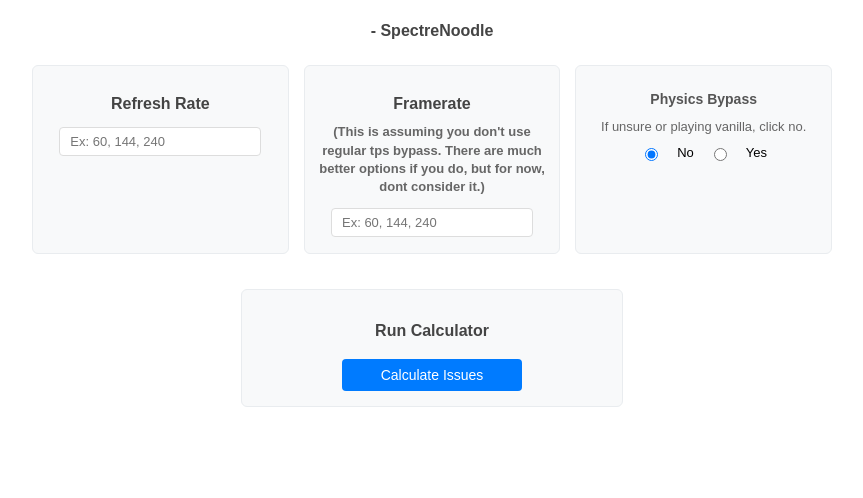
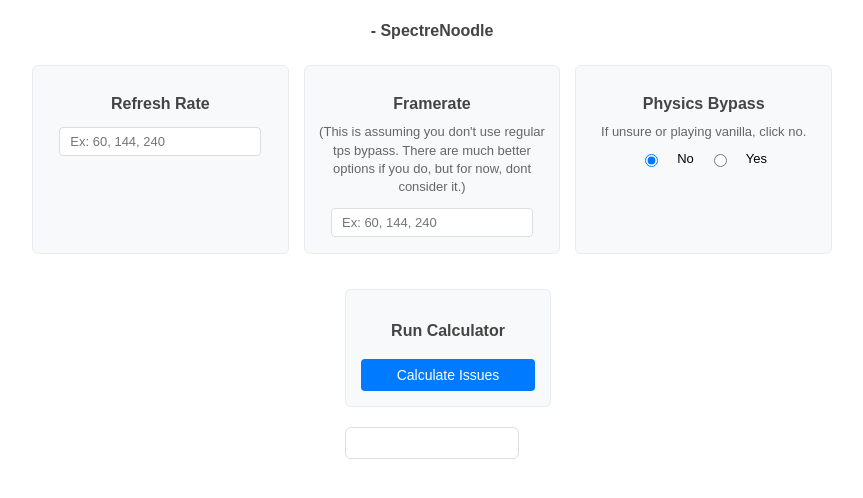
Before and after one commit to Spectre-0-6/GD-Display-Input-Optimizer, a plain HTML site: page index.html in a window 1280 px wide. Shown: the part 68-566 px from the top of the page, without its empty margins (208-1071 px from the left). Drawn offline with Linux system fonts and the light colour scheme.

Commit message:
W fix sesh

```diff
--- a/index.html
+++ b/index.html
@@ -37,12 +37,13 @@
       </div>
 
       <div class="input-group">
-        <h3>Framerate <p>(This is assuming you don't use regular tps bypass. There are much better options if you do, but for now, dont consider it.)</p></h3>
+        <h3>Framerate</h3>
+        <p>(This is assuming you don't use regular tps bypass. There are much better options if you do, but for now, dont consider it.)</p>
         <input id="fr" type="number" placeholder="Ex: 60, 144, 240">
       </div>
 
       <div class="input-group">
-        <h4>Physics Bypass</h4>
+        <h3>Physics Bypass</h3>
         <p>If unsure or playing vanilla, click no.</p>
         <div id="fb-input">
           <input type="radio" name="pb" value="no" checked>
@@ -50,17 +51,23 @@
           <input type="radio" name="pb" value="yes">
           <label for="noOption">Yes</label>
         </div>
-        <div id="pb-values" style="display:none;">
-          <h4>Physics Bypass Rate</h4>
-          <input id="pr" type="number" placeholder="360, 480, etc..">
+        <div id="pb-values">
+          <h4>Physics Rate</h4>
+          <input id="pr" type="number" placeholder="360, 480, etc.." value="240" readonly>
         </div>
       </div>
     </div>
 
-    <div id="run">
-      <h3>Run Calculator</h3>
-      <button id="startB">Calculate Issues</button>
+    <div class="calculator-container">
+      <div id="run">
+        <h3>Run Calculator</h3>
+        <button id="startB">Calculate Issues</button>
+      </div>
+
+      <div id="results">
+      </div>
     </div>
-  <script type="text/javascript" src="script.js"></script>
-</body>
+
+    <script type="text/javascript" src="script.js"></script>
+  </body>
 </html>
```
